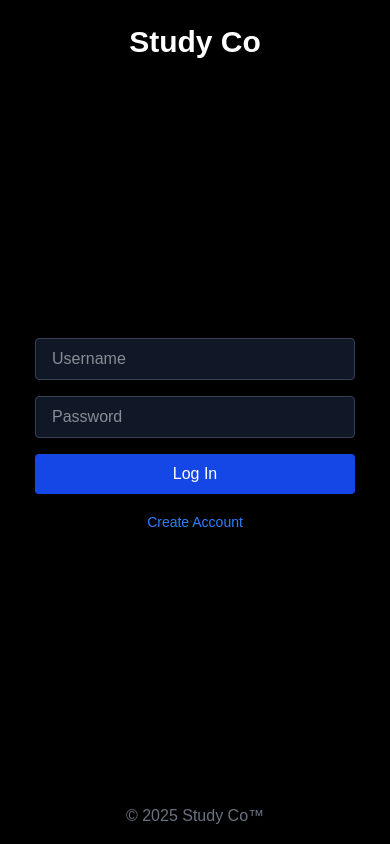
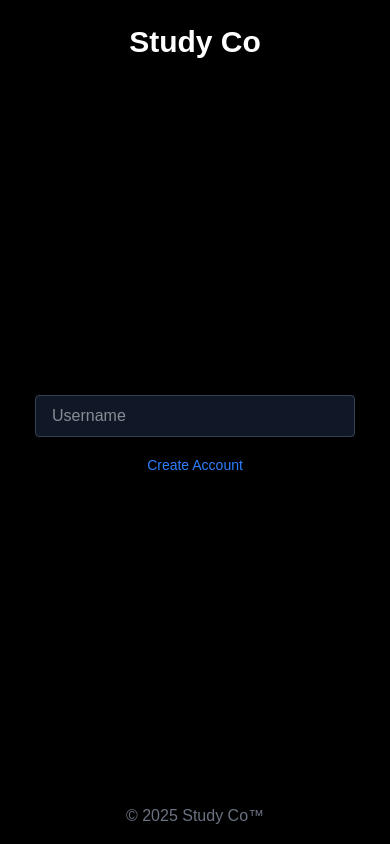
Before and after one commit to zanerisinger-max/study, a Next.js app: page /login in a window 390 px wide. Built offline with nearby package versions, Linux system fonts and the light colour scheme.

Commit message:
Updated homepage: Study Co, centered logo, hamburger menu

```diff
--- a/app/login/page.tsx
+++ b/app/login/page.tsx
@@ -16,7 +16,6 @@ export default function Login() {
   const [error, setError] = useState("");
 
   const handleLogin = () => {
-    // Check if username/password matches mock database
     const userFound = mockUsers.find(
       (user) => user.username === username && user.password === password
     );
@@ -56,7 +55,8 @@ export default function Login() {
             onChange={(e) => setUsername(e.target.value)}
           />
 
-          {/* Password Field (always visible) */}
+          {/* Password Field (only shows if username typed) */}
+          {username && (
             <input
               type="password"
               placeholder="Password"
@@ -64,14 +64,17 @@ export default function Login() {
               value={password}
               onChange={(e) => setPassword(e.target.value)}
             />
+          )}
 
-          {/* Login Button */}
+          {/* Login Button (only shows if password typed) */}
+          {password && (
             <button
               onClick={handleLogin}
               className="bg-blue-700 hover:bg-blue-600 px-4 py-2 rounded text-white"
             >
               Log In
             </button>
+          )}
 
           {/* Create Account link */}
           <div className="text-center">
```
Lines whose indentation alone changed are shown as unchanged.
